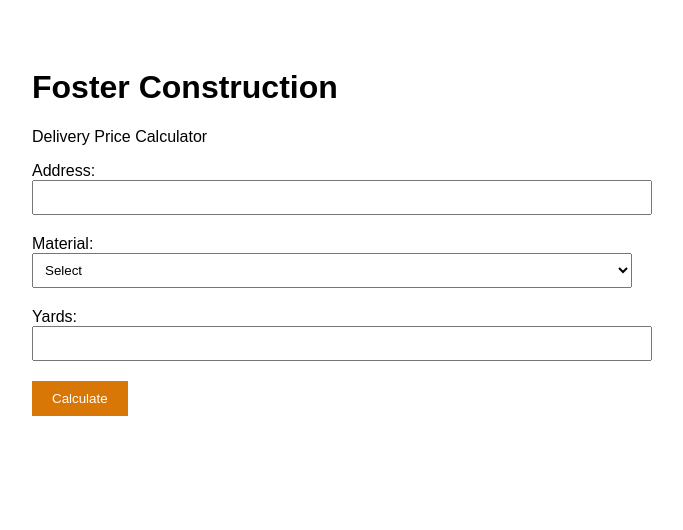
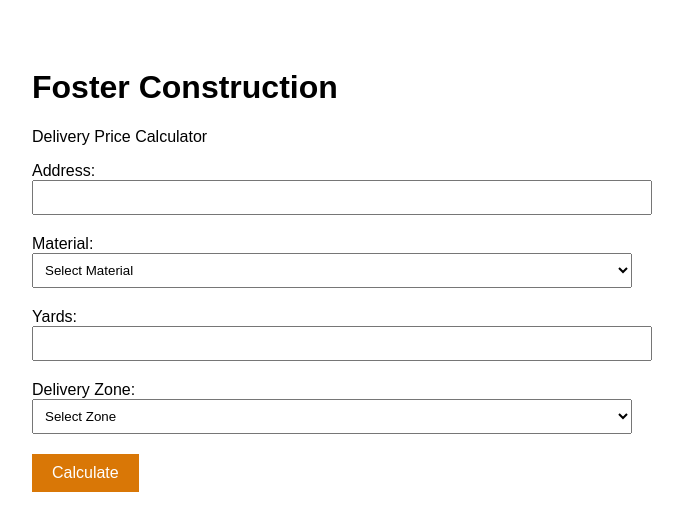
Before and after one commit to akfosterman/foster-delivery-calculator, a React (Create React App) app: page / in a window 1280 px wide. Shown: the top 530 px of the page, without its empty margins (308-991 px from the left). Built offline with nearby package versions, Linux system fonts and the light colour scheme.

Commit message:
Add delivery zone selection to calculator

```diff
--- a/src/App.jsx
+++ b/src/App.jsx
@@ -4,6 +4,7 @@ export default function DeliveryCalculator() {
   const [address, setAddress] = useState('');
   const [material, setMaterial] = useState('');
   const [yards, setYards] = useState('');
+  const [zone, setZone] = useState('');
   const [result, setResult] = useState(null);
 
   const materials = [
@@ -22,19 +23,26 @@ export default function DeliveryCalculator() {
     { name: 'Fill Dirt', price: 3.00 },
   ];
 
-
   const handleCalculate = () => {
-    if (!material || !yards) {
+    if (!material || !yards || !zone) {
       alert('Please fill in all fields');
       return;
     }
 
     const mat = materials.find(m => m.name === material);
+    const deliveryFees = { green: 125, yellow: 155, red: 185 };
     const cost = parseFloat(yards) * mat.price;
-    const delivery = 150;
+    const delivery = deliveryFees[zone];
     const total = cost + delivery;
 
-    setResult({ material, yards, cost: cost.toFixed(2), delivery, total: total.toFixed(2) });
+    setResult({
+      material,
+      yards,
+      zone,
+      cost: cost.toFixed(2),
+      delivery,
+      total: total.toFixed(2)
+    });
   };
 
   return (
@@ -50,8 +58,8 @@ export default function DeliveryCalculator() {
       <div style={{ marginBottom: '20px' }}>
         <label>Material: </label>
         <select value={material} onChange={(e) => setMaterial(e.target.value)} style={{ width: '100%', padding: '8px' }}>
-          <option value="">Select</option>
-          {materials.map(m => <option key={m.name} value={m.name}>{m.name}</option>)}
+          <option value="">Select Material</option>
+          {materials.map(m => <option key={m.name} value={m.name}>{m.name} - ${m.price}/yard</option>)}
         </select>
       </div>
 
@@ -60,15 +68,27 @@ export default function DeliveryCalculator() {
         <input type="number" value={yards} onChange={(e) => setYards(e.target.value)} style={{ width: '100%', padding: '8px' }} />
       </div>
 
-      <button onClick={handleCalculate} style={{ padding: '10px 20px', backgroundColor: '#d97706', color: 'white', border: 'none', cursor: 'pointer' }}>
+      <div style={{ marginBottom: '20px' }}>
+        <label>Delivery Zone: </label>
+        <select value={zone} onChange={(e) => setZone(e.target.value)} style={{ width: '100%', padding: '8px' }}>
+          <option value="">Select Zone</option>
+          <option value="green">Green Zone - $125</option>
+          <option value="yellow">Yellow Zone - $155</option>
+          <option value="red">Red Zone - $185</option>
+        </select>
+      </div>
+
+      <button onClick={handleCalculate} style={{ padding: '10px 20px', backgroundColor: '#d97706', color: 'white', border: 'none', cursor: 'pointer', fontSize: '16px' }}>
         Calculate
       </button>
 
       {result && (
         <div style={{ marginTop: '30px', padding: '20px', backgroundColor: '#f0fdf4', border: '2px solid #86efac' }}>
-          <h3>Estimate</h3>
+          <h3>Your Estimate</h3>
+          <p>Address: {address}</p>
           <p>Material: {result.material} - {result.yards} yards</p>
-          <p>Cost: ${result.cost}</p>
+          <p>Zone: {result.zone.toUpperCase()}</p>
+          <p>Material Cost: ${result.cost}</p>
           <p>Delivery: ${result.delivery}</p>
           <p style={{ fontWeight: 'bold', fontSize: '18px' }}>TOTAL: ${result.total}</p>
         </div>
```
